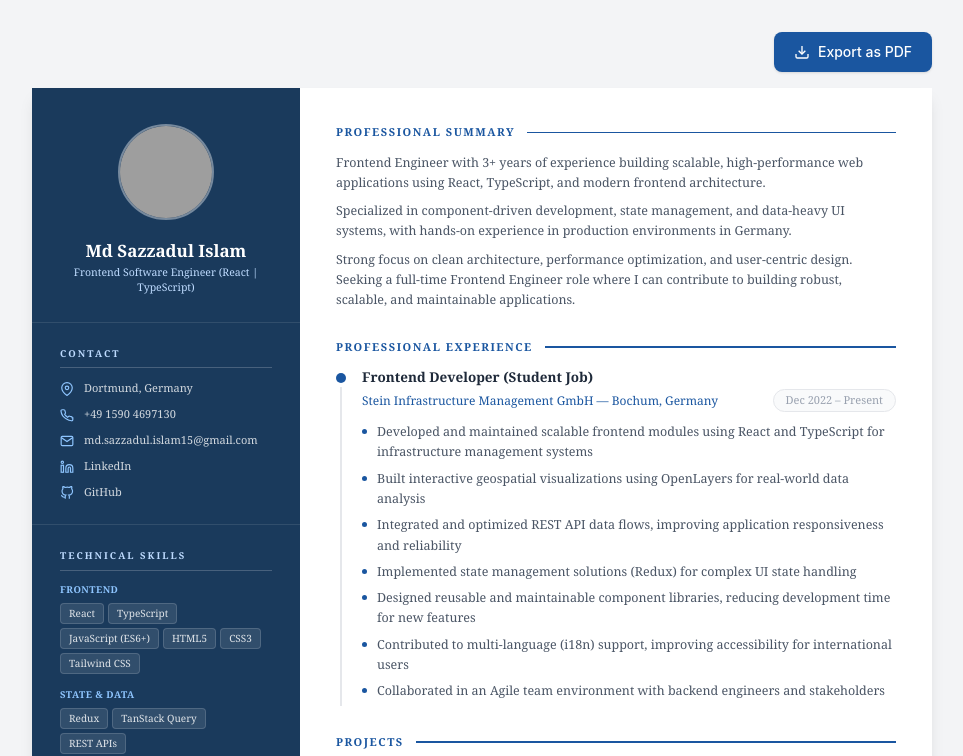
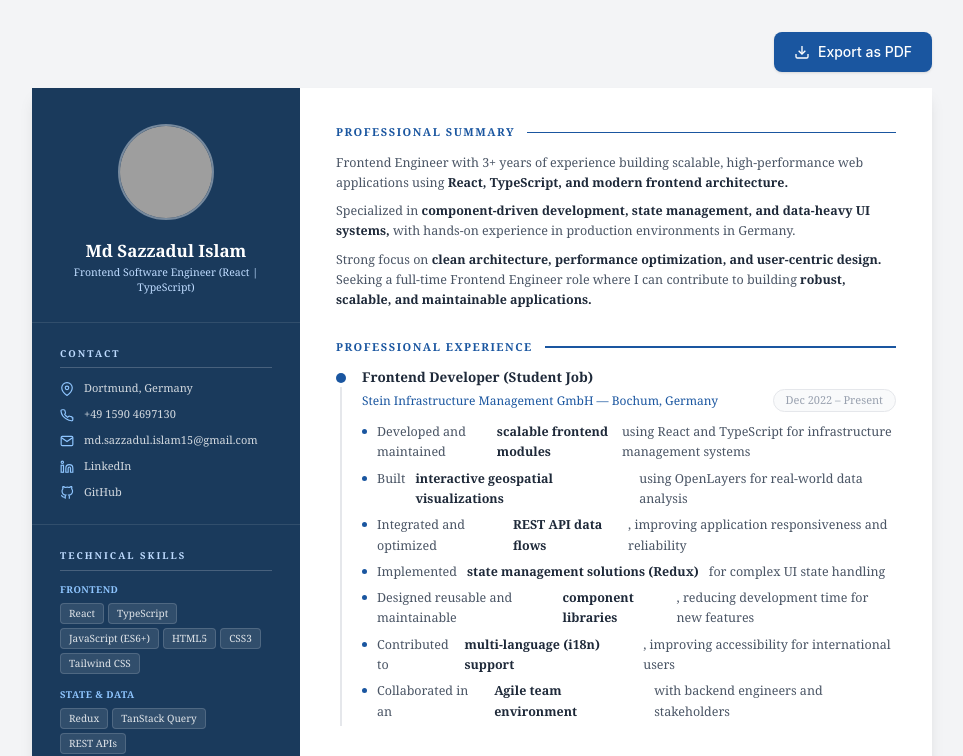
Before and after one commit to md-sazzadul/cv, a React (Vite) app: page / in a window 1280 px wide. Shown: the top 756 px of the page, without its empty margins (158-1121 px from the left). Built offline with nearby package versions, Linux system fonts and the light colour scheme; grey boxes are pictures that could not be loaded.

Commit message:
make some text bold in profile and exerience section

```diff
--- a/src/CV.jsx
+++ b/src/CV.jsx
@@ -108,6 +108,8 @@ export default function CV() {
               <SidebarContactRow icon={<IconLinkedIn />}>
                 <a
                   href={cvData.linkedin.url}
+                  target="_blank"
+                  rel="noopener noreferrer"
                   className="hover:text-blue-200 transition-colors"
                 >
                   {cvData.linkedin.label}
@@ -116,6 +118,8 @@ export default function CV() {
               <SidebarContactRow icon={<IconGithub />}>
                 <a
                   href={cvData.github.url}
+                  target="_blank"
+                  rel="noopener noreferrer"
                   className="hover:text-blue-200 transition-colors"
                 >
                   {cvData.github.label}
@@ -152,8 +156,7 @@ export default function CV() {
       </div>
 
       <p className="text-center text-xs text-gray-400 mt-4">
-        Click the photo circle to upload your picture · Click "Export as PDF" to
-        download
+        Click "Export as PDF" to download
       </p>
     </div>
   );
--- a/src/components/CVSections.jsx
+++ b/src/components/CVSections.jsx
@@ -1,14 +1,54 @@
 import { IconExternalLink, IconGithub } from "../icons";
 import { BulletList, SectionTitle } from "./ui";
 
+/* ── helpers ── */
+
+/**
+ * Wraps specified phrases in <strong> within a text string.
+ * @param {string} text
+ * @param {string[]} boldPhrases
+ */
+function BoldText({ text, boldPhrases }) {
+  if (!boldPhrases || boldPhrases.length === 0) return <>{text}</>;
+
+  // Build a regex that matches any of the phrases
+  const escaped = boldPhrases.map((p) =>
+    p.replace(/[.*+?^${}()|[\]\\]/g, "\\$&"),
+  );
+  const regex = new RegExp(`(${escaped.join("|")})`, "g");
+  const parts = text.split(regex);
+
+  return (
+    <>
+      {parts.map((part, i) =>
+        boldPhrases.includes(part) ? (
+          <strong key={i} className="font-semibold text-gray-800">
+            {part}
+          </strong>
+        ) : (
+          <span key={i}>{part}</span>
+        ),
+      )}
+    </>
+  );
+}
+
 /* ── Summary ── */
+
+const SUMMARY_BOLD = [
+  "React, TypeScript, and modern frontend architecture.",
+  "component-driven development, state management, and data-heavy UI systems,",
+  "clean architecture, performance optimization, and user-centric design.",
+  "robust, scalable, and maintainable applications.",
+];
+
 export const Summary = ({ items }) => (
   <div className="mb-7">
     <SectionTitle>Professional Summary</SectionTitle>
     <div className="space-y-2">
       {items.map((p, i) => (
         <p key={i} className="text-[12.5px] text-gray-600 leading-relaxed">
-          {p}
+          <BoldText text={p} boldPhrases={SUMMARY_BOLD} />
         </p>
       ))}
     </div>
@@ -72,6 +112,17 @@ export const Skills = ({ groups, sidebar = false }) => {
 };
 
 /* ── Experience ── */
+
+const EXPERIENCE_BOLD = [
+  "scalable frontend modules",
+  "interactive geospatial visualizations",
+  "REST API data flows",
+  "state management solutions (Redux)",
+  "component libraries",
+  "multi-language (i18n) support",
+  "Agile team environment",
+];
+
 export const Experience = ({ items }) => (
   <div className="mb-7">
     <SectionTitle>Professional Experience</SectionTitle>
@@ -94,7 +145,7 @@ export const Experience = ({ items }) => (
                 {exp.date}
               </span>
             </div>
-            <BulletList items={exp.bullets} />
+            <BulletList items={exp.bullets} boldPhrases={EXPERIENCE_BOLD} />
           </div>
         </div>
       ))}
@@ -139,6 +190,8 @@ export const Projects = ({ items }) => (
 const ProjectLink = ({ href, icon, label }) => (
   <a
     href={href}
+    target="_blank"
+    rel="noopener noreferrer"
     className="flex items-center gap-1.5 text-[11px] text-blue-700 border border-blue-200 bg-blue-50 px-2.5 py-1 rounded-full hover:bg-blue-100 transition-colors"
   >
     {icon} {label}
--- a/src/components/ui.jsx
+++ b/src/components/ui.jsx
@@ -7,7 +7,31 @@ export const SectionTitle = ({ children }) => (
   </div>
 );
 
-export const BulletList = ({ items }) => (
+function BoldText({ text, boldPhrases }) {
+  if (!boldPhrases || boldPhrases.length === 0) return <>{text}</>;
+
+  const escaped = boldPhrases.map((p) =>
+    p.replace(/[.*+?^${}()|[\]\\]/g, "\\$&"),
+  );
+  const regex = new RegExp(`(${escaped.join("|")})`, "g");
+  const parts = text.split(regex);
+
+  return (
+    <>
+      {parts.map((part, i) =>
+        boldPhrases.includes(part) ? (
+          <strong key={i} className="font-semibold text-gray-800">
+            {part}
+          </strong>
+        ) : (
+          <span key={i}>{part}</span>
+        ),
+      )}
+    </>
+  );
+}
+
+export const BulletList = ({ items, boldPhrases }) => (
   <ul className="space-y-1.5">
     {items.map((item, i) => (
       <li
@@ -15,7 +39,7 @@ export const BulletList = ({ items }) => (
         className="flex gap-2.5 items-start text-[12.5px] text-gray-600 leading-relaxed"
       >
         <span className="mt-1.75 w-1.25 h-1.25 rounded-full bg-[#1a56a0] shrink-0" />
-        {item}
+        <BoldText text={item} boldPhrases={boldPhrases} />
       </li>
     ))}
   </ul>
```
